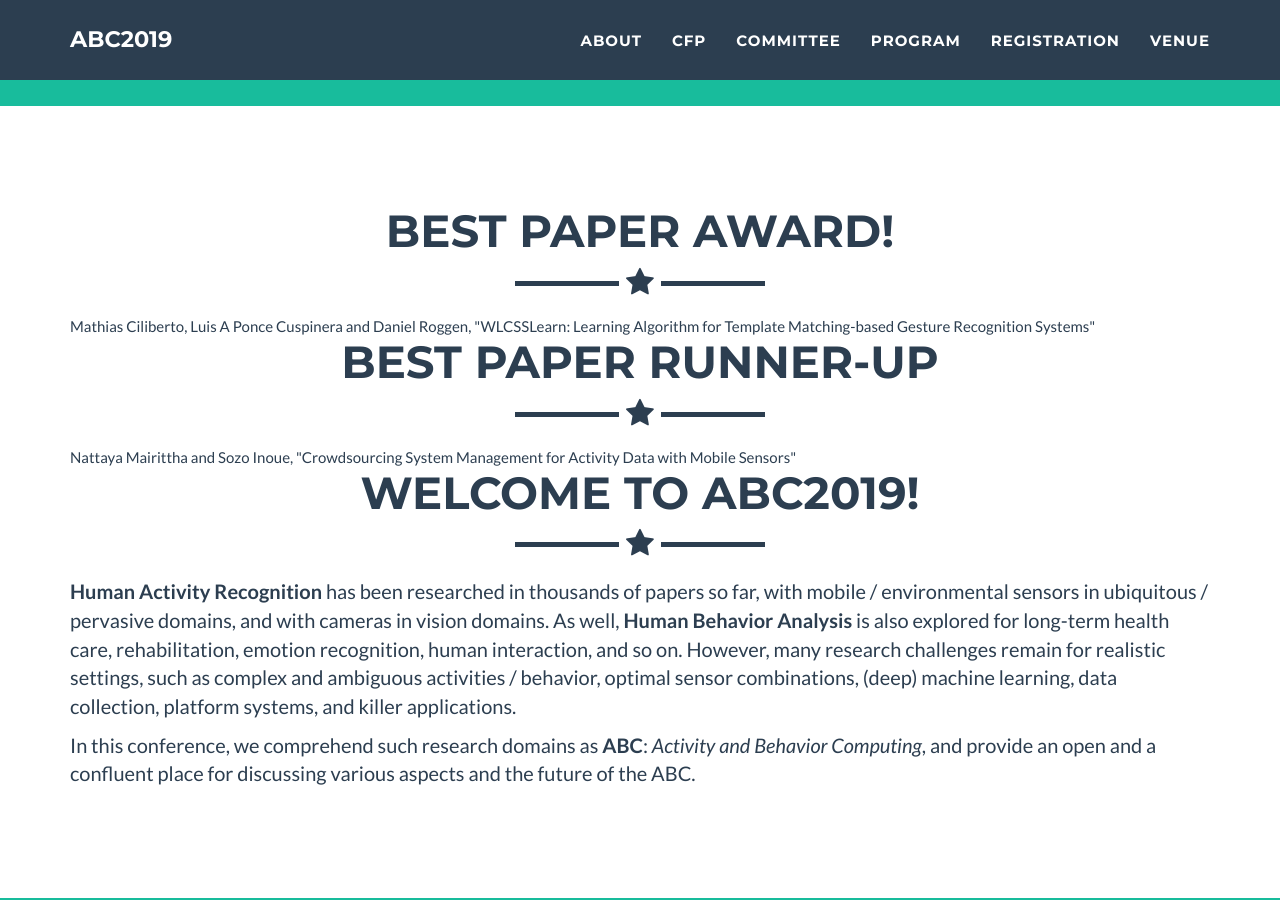
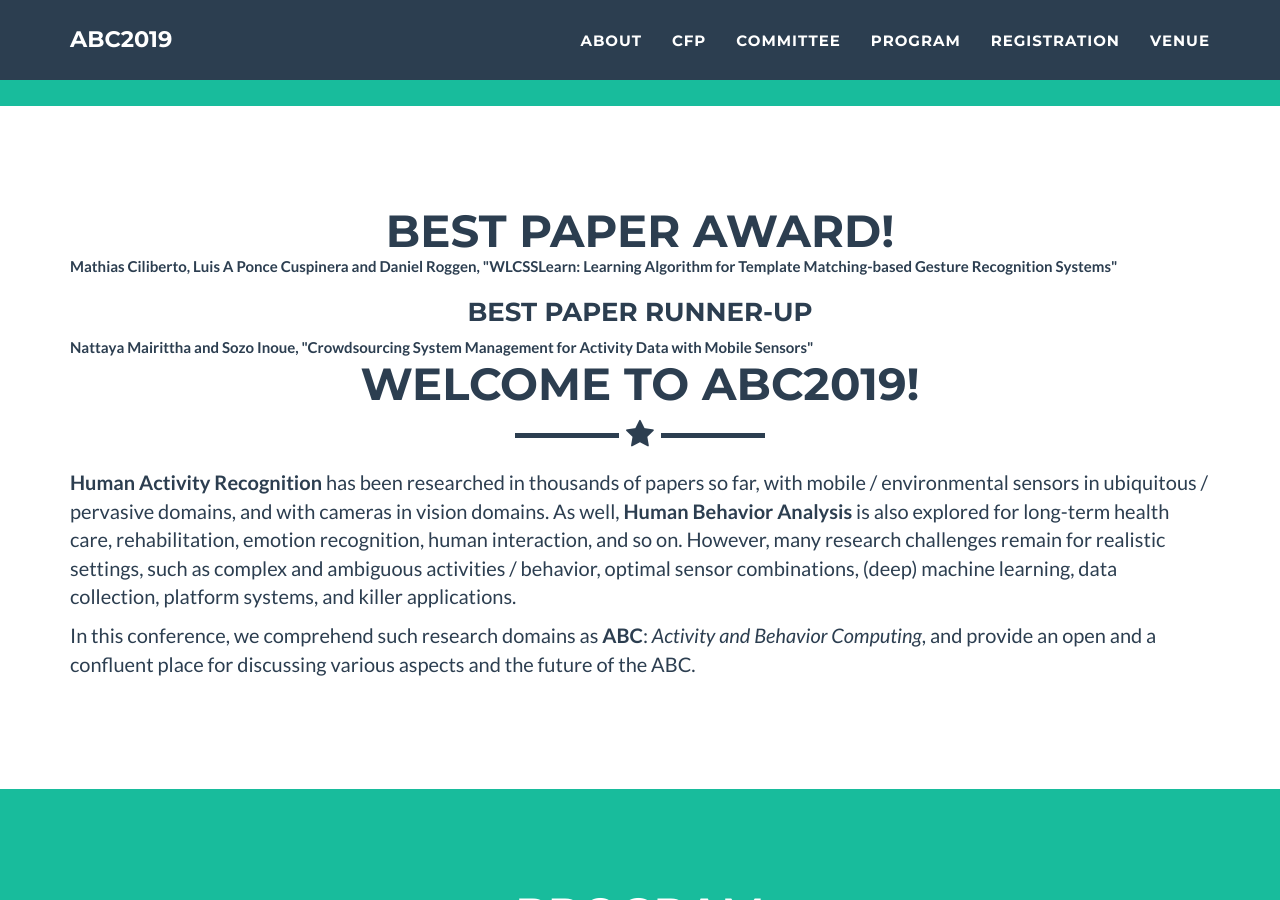
Before and after one commit to abc-research/2019, a Jekyll site: the page built from index.html, in a window 1280 px wide and 900 px high, scrolled down 750 px. Built offline with Jekyll 4.4.1, drawn with Linux system fonts in a browser that asks for light colours.

Commit message:
Update about.html

```diff
--- a/_includes/about.html
+++ b/_includes/about.html
@@ -4,25 +4,23 @@
             <div class="row">
                 <div class="col-lg-12 text-center">
                     <h2>Best Paper Award!</h2>
-                    <hr class="star-primary">
                 </div>
             </div>
             <div class="row">
                 <div class="col-lg-12">
-                 Mathias Ciliberto, Luis A Ponce Cuspinera and Daniel Roggen,
-                 "WLCSSLearn: Learning Algorithm for Template Matching-based Gesture Recognition Systems"
+                 <b>Mathias Ciliberto, Luis A Ponce Cuspinera and Daniel Roggen,
+                 "WLCSSLearn: Learning Algorithm for Template Matching-based Gesture Recognition Systems"</b>
                 </div>
             </div>
             <div class="row">
                 <div class="col-lg-12 text-center">
-                    <h2>Best Paper Runner-up</h2>
-                    <hr class="star-primary">
+                    <h3>Best Paper Runner-up</h3>
                 </div>
             </div>
             <div class="row">
                 <div class="col-lg-12">
-                 Nattaya Mairittha and Sozo Inoue,
-                 "Crowdsourcing System Management for Activity Data with Mobile Sensors"
+                 <b>Nattaya Mairittha and Sozo Inoue,
+                  "Crowdsourcing System Management for Activity Data with Mobile Sensors"</b>
              </div>
             </div>
             <div class="row">
```
